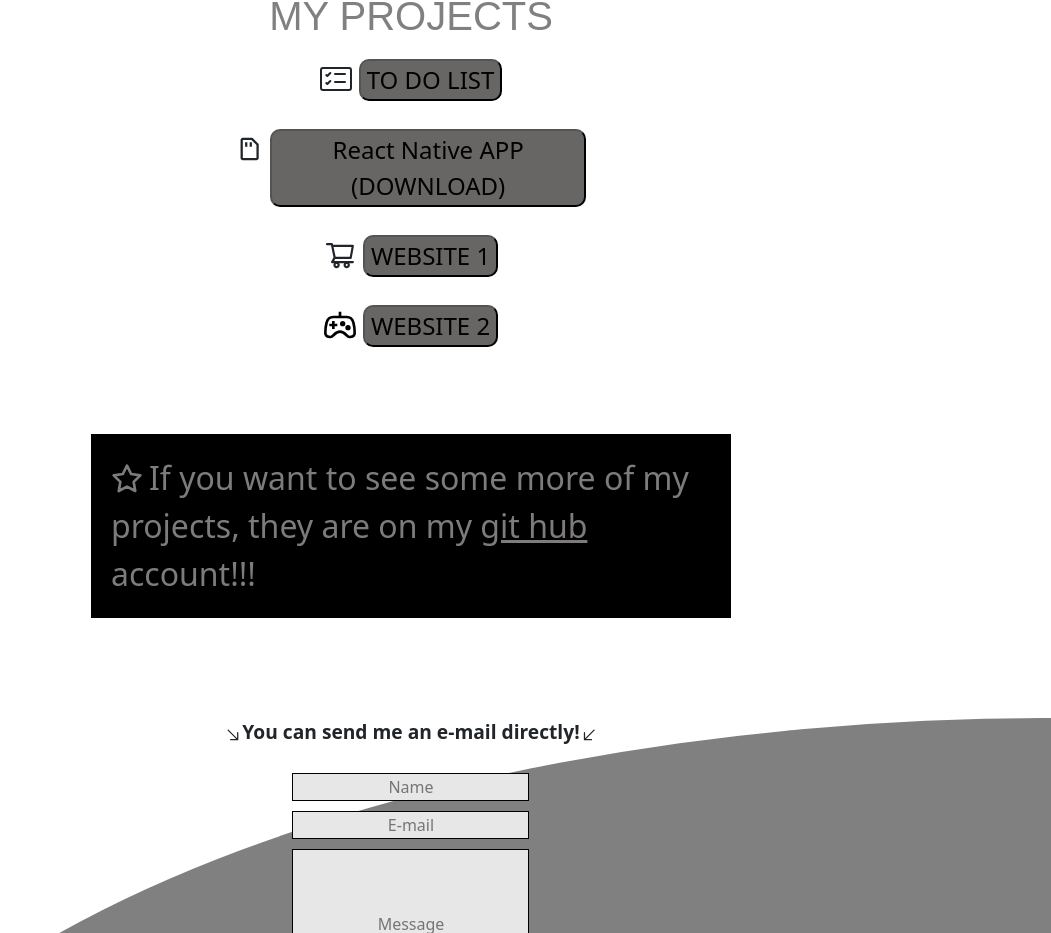
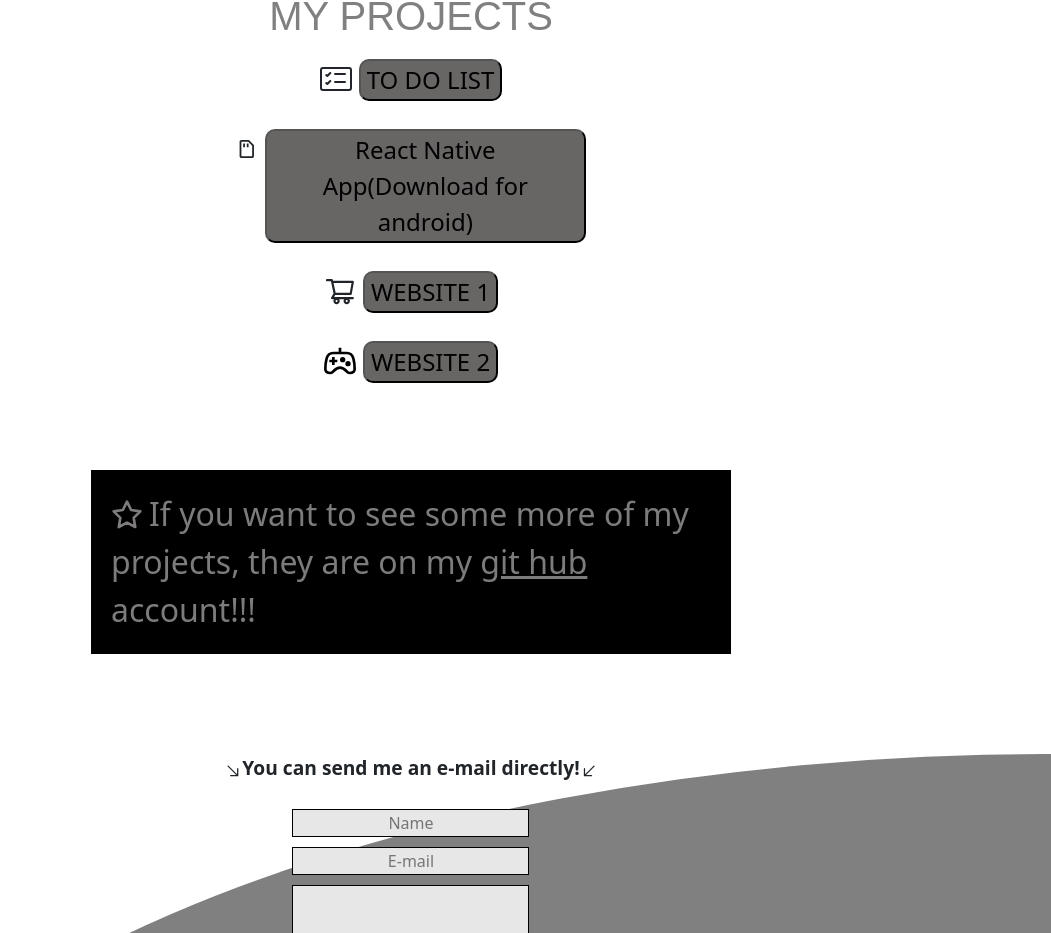
Before and after one commit to sredoje13/mycvv, a React (Create React App) app: page / in a window 1280 px wide. Shown: the part 1690-2623 px from the top of the page, without its empty margins (229-1280 px from the left). Built offline with nearby package versions, Linux system fonts and the light colour scheme; a web font is replaced by a local one.

Commit message:
Update myprojects.js

```diff
--- a/src/components/projects/myprojects.js
+++ b/src/components/projects/myprojects.js
@@ -45,7 +45,7 @@ return(
    data-aos-easing="ease"
    data-aos-duration="700"
    data-aos-delay="400"
-   ><BiMemoryCard className={classes.icons}/><button className={classes.button}><a className={classes.a} href="exp://u.expo.dev/update/9cc165a9-c617-47b1-bfce-f61ef93ccff5"> React Native APP (DOWNLOAD)</a></button></div>
+   ><BiMemoryCard className={classes.icons}/><button className={classes.button}><a className={classes.a} href="https://expo.dev//accounts/sredoje13/projects/WeddingApp/builds/fba08c5d-5b8b-4a2c-9b84-d01fd3545010"> React Native App(Download for android)</a></button></div>
      <div  className={classes.btnicons}
     data-aos="fade-up"
    data-aos-easing="ease"
```
